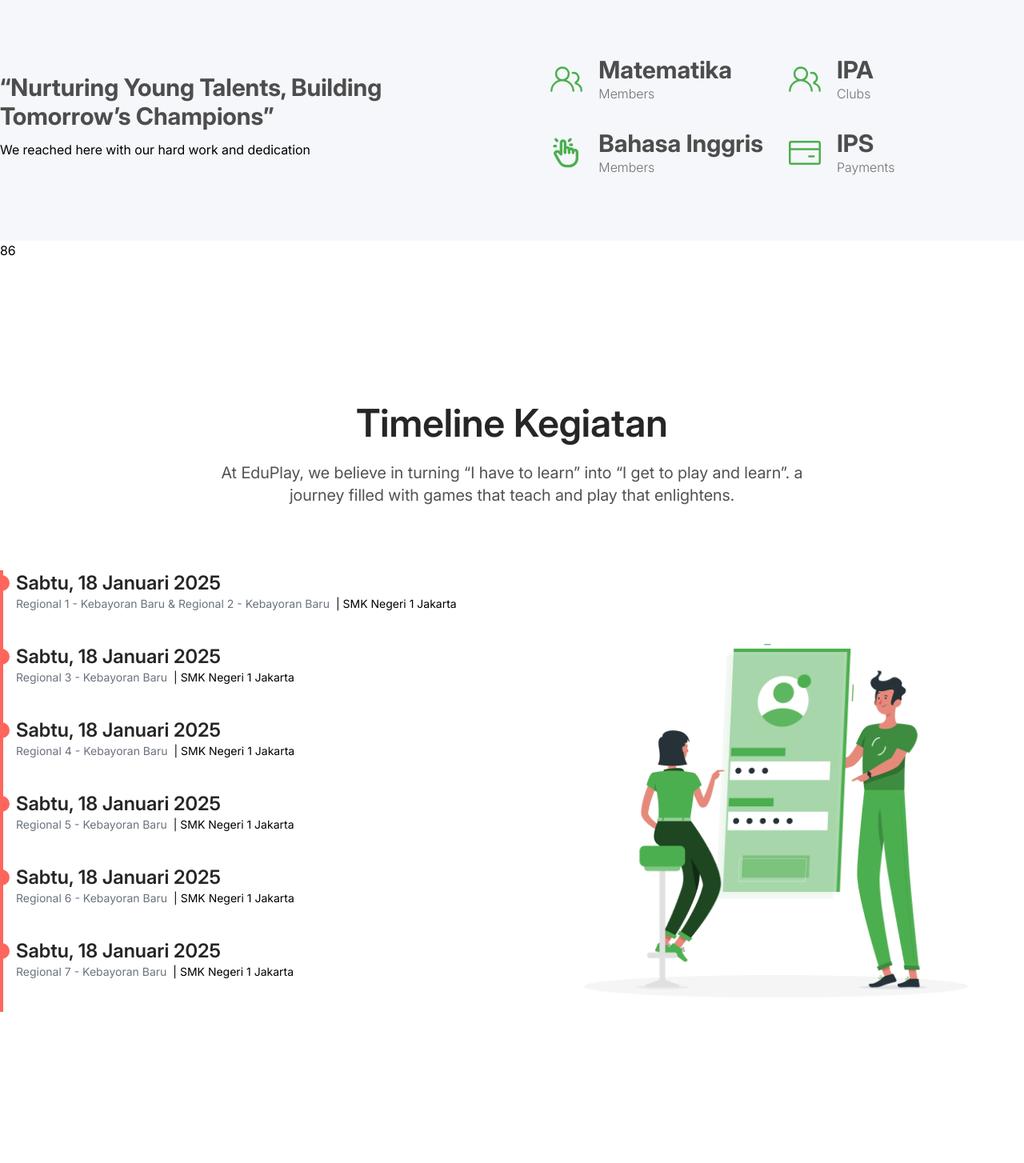
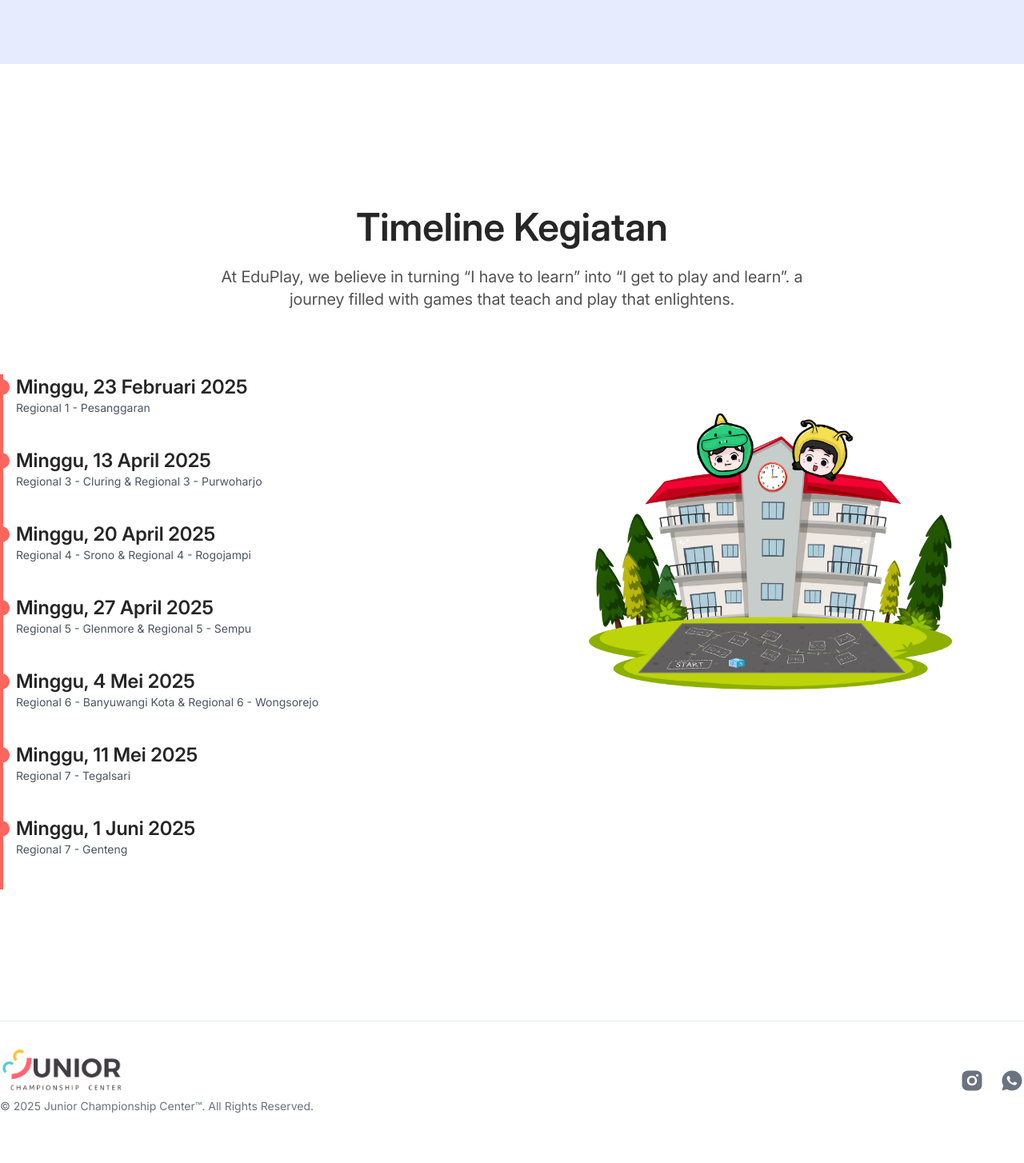
Before and after one commit to Firay24/JD-FiraYusiRukmana-jcc-frontend, a Next.js app: page / in a window 1280 px wide. Shown: the part 2496-3950 px from the top of the page at 80% size. Built offline with nearby package versions, Linux system fonts and the light colour scheme.

Commit message:
feat(landing): update landing page design
- Added new mascot and school images
- Updated footer design and content
- Improved main section layout
- Updated features section content
- Redesigned timeline section

```diff
--- a/src/app/(landing)/_component/Footer/index.tsx
+++ b/src/app/(landing)/_component/Footer/index.tsx
@@ -1,27 +1,43 @@
 import Container from "@/components/base/Container";
 import React from "react";
+import { RiInstagramFill, RiWhatsappFill } from "react-icons/ri";
 
 const FooterLandingPage = () => {
   return (
-    <Container style={{ marginTop: "180px", marginBottom: "100px" }}>
-      <div className="flex w-full flex-col gap-2 border-t border-neutral-300 px-6 xl:px-0">
-        <div className="flex flex-col items-center justify-between md:flex-row md:items-end">
-          <div className="flex flex-row gap-2 pt-10 md:flex-row">
-            <a href="/privacy-policy" className="hover:underline">
-              Privacy Policy
-            </a>
-            <a href="/terms-conditions" className="hover:underline">
-              Terms & Conditions
-            </a>
-            <a href="/support" className="hover:underline">
-              Support
-            </a>
-          </div>
-          <div className="mt-4 md:mt-0">
-            <p className="text-center md:text-left">© Copyright 2024, All Rights Reserved</p>
+    <Container style={{ marginTop: "100px", marginBottom: "20px" }}>
+      <footer>
+        <div className="mx-auto w-full max-w-screen-xl lg:py-8">
+          <hr className="my-6 border-gray-200 dark:border-gray-700 sm:mx-auto lg:my-8" />
+          <div className="sm:flex sm:items-center sm:justify-between">
+            <div className="grid grid-cols-1 gap-2">
+              <div className="flex justify-start">
+                <div className="mb-6 md:mb-0">
+                  <a href="#" className="flex items-center">
+                    <img src="/img/logo.png" className="me-3 h-14" alt="FlowBite Logo" />
+                  </a>
+                </div>
+              </div>
+              <span className="text-sm text-gray-500 dark:text-gray-400 sm:text-center">
+                © 2025{" "}
+                <a href="https://flowbite.com/" className="hover:underline">
+                  Junior Championship Center™
+                </a>
+                . All Rights Reserved.
+              </span>
+            </div>
+            <div className="mt-4 flex text-3xl sm:mt-0 sm:justify-center">
+              <a href="https://www.instagram.com/jrchampionship.id/" className="text-gray-500 hover:text-gray-900">
+                <RiInstagramFill />
+                <span className="sr-only">Instagram</span>
+              </a>
+              <a href="wa.me/6285231796284" className="ms-5 text-gray-500 hover:text-gray-900">
+                <RiWhatsappFill />
+                <span className="sr-only">Whatsapp</span>
+              </a>
+            </div>
           </div>
         </div>
-      </div>
+      </footer>
     </Container>
   );
 };
--- a/src/app/(landing)/_component/Main/index.tsx
+++ b/src/app/(landing)/_component/Main/index.tsx
@@ -2,13 +2,15 @@ import Container from "@/components/base/Container";
 import React from "react";
 import timeLine from "@/data/timeline";
 
-import mockup from "@public/mockup.png";
-import timeLineImage from "@public/design-time-line.png";
+import maskot from "@public/maskot.png";
+import schoolImg from "@public/school.png";
 
 import { HiOutlineUserGroup } from "react-icons/hi2";
-import { GoCreditCard, GoPeople } from "react-icons/go";
-import { TbHandClick } from "react-icons/tb";
 import Image from "next/image";
+import { BiMath } from "react-icons/bi";
+import { FaTree } from "react-icons/fa";
+import { IoLanguage } from "react-icons/io5";
+import { MdGroups2, MdMyLocation } from "react-icons/md";
 
 interface MainLandingProps {
   convertEpochToDate: (epoch: number) => string;
@@ -90,9 +92,9 @@ const MainLandingPage = ({ convertEpochToDate }: MainLandingProps) => {
           {/* Daftar Fitur Unggulan */}
           <div className="flex flex-col gap-6 md:w-1/2">
             <h3 className="text-3xl font-bold text-neutral-800 md:text-3xl">Fitur Unggulan</h3>
-            <p className="text-sm text-gray-600">Discover the magic of EduPlay in just a few simple steps! Download the app and unlock a world where learning meets play. All designed to captivate young minds and make education an exciting journey.</p>
+            <p className="text-sm text-gray-600">Kami menghadirkan teknologi canggih dengan layanan yang berorientasi pada kepuasan pelanggan. Setiap fitur dirancang untuk memberikan pengalaman terbaik, memastikan kemudahan, kecepatan, dan keamanan dalam setiap penggunaan.</p>
             <ul className="flex flex-col gap-4">
-              {["Tracking skor perkembangan anak", "Transparansi nilai", "Sistem koreksi otomatis menggunakan scan LJK", "Rangkaian lomba", "Analisis statistik performa anak", "Pembahasan soal"].map((feature, index) => (
+              {["Soal berstandar OSN (Olimpiade Sains Nasional) dan HOTS (Higher Order Thinking Skills)", "Soal dirancang khusus untuk TK, SD dan SMP sesuai tingkat kesulitan", "Sistem scan LJK memastikan penilaian cepat dan akurat", "Hasil nilai dan LJK yang dapat diakses di via website", "Pembahasan soal di akhir batch", "Hadiah dan doorprize menarik"].map((feature, index) => (
                 <li key={index} className="flex items-center gap-4">
                   <div className="flex h-9 w-9 items-center justify-center rounded-full bg-red-500 font-bold text-white">{index + 1}</div>
                   <span className="text-sm font-semibold text-gray-700">{feature}</span>
@@ -103,18 +105,18 @@ const MainLandingPage = ({ convertEpochToDate }: MainLandingProps) => {
 
           {/* Mockup Fitur Unggulan */}
           <div className="flex items-center justify-center md:w-1/2">
-            <Image src={mockup} alt="Mockup Fitur Unggulan" width={400} height={800} className="rounded-lg" />
+            <Image src={maskot} alt="maskot Fitur Unggulan" width={400} height={800} className="rounded-lg" />
           </div>
         </div>
       </Container>
       {/* Caption Section */}
-      <div className="mt-48 bg-[#F5F7FA] py-20">
+      <div className="mt-48 bg-[#E6EBFE] py-20">
         <Container style={{ marginTop: "0px" }}>
           <div className="mx-10 flex flex-col items-center justify-between gap-10 text-black md:mx-5 md:flex-row xl:mx-0">
             {/* Section Kiri */}
             <div className="flex flex-col justify-center gap-3 md:w-1/2">
               <h2 className="text-center text-3xl font-bold text-[#4D4D4D] md:text-start">“Nurturing Young Talents, Building Tomorrow’s Champions”</h2>
-              <p className="text-center lg:text-start">We reached here with our hard work and dedication</p>
+              <p className="text-center lg:text-start">Memupuk Bakat Muda, Membangun Juara Masa Depan</p>
             </div>
 
             {/* Section Kanan */}
@@ -122,34 +124,34 @@ const MainLandingPage = ({ convertEpochToDate }: MainLandingProps) => {
               <div className="grid grid-cols-1 gap-8 sm:grid-cols-1 md:grid-cols-1 lg:grid-cols-2">
                 {/* item 1 */}
                 <div className="flex flex-col items-center gap-5 md:flex-row lg:justify-start">
-                  <GoPeople color="#4CAF4F" size={40} />
+                  <BiMath color="#4CAF4F" size={40} />
                   <div className="flex flex-col items-center md:items-start">
                     <h2 className="text-3xl font-bold text-[#4D4D4D]">Matematika</h2>
-                    <p className="font-light text-[#717171]">Members</p>
+                    {/* <p className="font-light text-[#717171]">Members</p> */}
                   </div>
                 </div>
                 {/* item 2 */}
                 <div className="flex flex-col items-center gap-5 md:flex-row lg:justify-start">
-                  <GoPeople color="#4CAF4F" size={40} />
+                  <FaTree color="#4CAF4F" size={40} />
                   <div className="flex flex-col items-center md:items-start">
                     <h2 className="text-3xl font-bold text-[#4D4D4D]">IPA</h2>
-                    <p className="font-light text-[#717171]">Clubs</p>
+                    {/* <p className="font-light text-[#717171]">Clubs</p> */}
                   </div>
                 </div>
                 {/* item 3 */}
                 <div className="flex flex-col items-center gap-5 md:flex-row lg:justify-start">
-                  <TbHandClick fontVariant={"Bold"} color="#4CAF4F" size={40} />
+                  <IoLanguage fontVariant={"Bold"} color="#4CAF4F" size={40} />
                   <div className="flex flex-col items-center md:items-start">
                     <h2 className="text-3xl font-bold text-[#4D4D4D]">Bahasa Inggris</h2>
-                    <p className="font-light text-[#717171]">Members</p>
+                    {/* <p className="font-light text-[#717171]">Members</p> */}
                   </div>
                 </div>
                 {/* item 4 */}
                 <div className="flex flex-col items-center gap-5 md:flex-row lg:justify-start">
-                  <GoCreditCard color="#4CAF4F" size={40} />
+                  <MdGroups2 color="#4CAF4F" size={40} />
                   <div className="flex flex-col items-center md:items-start">
                     <h2 className="text-3xl font-bold text-[#4D4D4D]">IPS</h2>
-                    <p className="font-light text-[#717171]">Payments</p>
+                    {/* <p className="font-light text-[#717171]">Payments</p> */}
                   </div>
                 </div>
               </div>
@@ -157,7 +159,7 @@ const MainLandingPage = ({ convertEpochToDate }: MainLandingProps) => {
           </div>
         </Container>
       </div>
-      {/* Section Timeline Kegiatan */}86
+      {/* Section Timeline Kegiatan */}
       <Container style={{ marginTop: "180px" }}>
         <div className="flex flex-col items-center justify-center gap-2">
           <h2 className="text-3xl font-semibold text-neutral-800 md:text-5xl">Timeline Kegiatan</h2>
@@ -178,9 +180,8 @@ const MainLandingPage = ({ convertEpochToDate }: MainLandingProps) => {
                   <li key={index} className="mb-10 ms-4">
                     <div className="absolute -start-3 mt-1.5 h-5 w-5 rounded-full border-2 border-[#FE655D] bg-[#FE655D]"></div>
                     <h2 className="text-2xl font-semibold text-neutral-800">{convertEpochToDate(it.date)}</h2>
-                    <div className="flex flex-row gap-0">
-                      <p className="text-sm font-normal text-gray-500">{regionalText}</p>
-                      <p className="ms-2 text-sm font-normal text-black">{`| ${it.nama_sekolah}`}</p>
+                    <div className="flex items-center gap-1 text-gray-600">
+                      <p className="text-sm font-normal">{regionalText}</p>
                     </div>
                   </li>
                 );
@@ -190,7 +191,7 @@ const MainLandingPage = ({ convertEpochToDate }: MainLandingProps) => {
 
           {/* Design */}
           <div className="flex items-center justify-center md:w-1/2">
-            <Image src={timeLineImage} alt="Mockup Fitur Unggulan" width={800} height={1600} className="rounded-lg" />
+            <Image src={schoolImg} alt="image timeline" width={800} height={1600} className="rounded-lg" />
           </div>
         </div>
       </Container>
--- a/src/data/timeline.ts
+++ b/src/data/timeline.ts
@@ -3,7 +3,7 @@ import { TTimeLine } from "@/app/(landing)/type";
 const timeLine: TTimeLine[] = [
   {
     id: 1,
-    date: 1737228660,
+    date: 1740268800,
     nama_sekolah: "SMK Negeri 1 Jakarta",
     regionals: [
       {
@@ -11,16 +11,7 @@ const timeLine: TTimeLine[] = [
         address: {
           kota: "Jakarta",
           provinsi: "DKI Jakarta",
-          kecamatan: "Kebayoran Baru",
-          desa: "Kebayoran Baru",
-        },
-      },
-      {
-        regional: 2,
-        address: {
-          kota: "Jakarta",
-          provinsi: "DKI Jakarta",
-          kecamatan: "Kebayoran Baru",
+          kecamatan: "Pesanggaran",
           desa: "Kebayoran Baru",
         },
       },
@@ -28,7 +19,7 @@ const timeLine: TTimeLine[] = [
   },
   {
     id: 2,
-    date: 1737228660,
+    date: 1744502400,
     nama_sekolah: "SMK Negeri 1 Jakarta",
     regionals: [
       {
@@ -36,7 +27,16 @@ const timeLine: TTimeLine[] = [
         address: {
           kota: "Jakarta",
           provinsi: "DKI Jakarta",
-          kecamatan: "Kebayoran Baru",
+          kecamatan: "Cluring",
+          desa: "Kebayoran Baru",
+        },
+      },
+      {
+        regional: 3,
+        address: {
+          kota: "Jakarta",
+          provinsi: "DKI Jakarta",
+          kecamatan: "Purwoharjo",
           desa: "Kebayoran Baru",
         },
       },
@@ -44,7 +44,7 @@ const timeLine: TTimeLine[] = [
   },
   {
     id: 3,
-    date: 1737228660,
+    date: 1745107200,
     nama_sekolah: "SMK Negeri 1 Jakarta",
     regionals: [
       {
@@ -52,7 +52,16 @@ const timeLine: TTimeLine[] = [
         address: {
           kota: "Jakarta",
           provinsi: "DKI Jakarta",
-          kecamatan: "Kebayoran Baru",
+          kecamatan: "Srono",
+          desa: "Kebayoran Baru",
+        },
+      },
+      {
+        regional: 4,
+        address: {
+          kota: "Jakarta",
+          provinsi: "DKI Jakarta",
+          kecamatan: "Rogojampi",
           desa: "Kebayoran Baru",
         },
       },
@@ -60,7 +69,7 @@ const timeLine: TTimeLine[] = [
   },
   {
     id: 4,
-    date: 1737228660,
+    date: 1745712000,
     nama_sekolah: "SMK Negeri 1 Jakarta",
     regionals: [
       {
@@ -68,7 +77,16 @@ const timeLine: TTimeLine[] = [
         address: {
           kota: "Jakarta",
           provinsi: "DKI Jakarta",
-          kecamatan: "Kebayoran Baru",
+          kecamatan: "Glenmore",
+          desa: "Kebayoran Baru",
+        },
+      },
+      {
+        regional: 5,
+        address: {
+          kota: "Jakarta",
+          provinsi: "DKI Jakarta",
+          kecamatan: "Sempu",
           desa: "Kebayoran Baru",
         },
       },
@@ -76,7 +94,7 @@ const timeLine: TTimeLine[] = [
   },
   {
     id: 5,
-    date: 1737228660,
+    date: 1746316800,
     nama_sekolah: "SMK Negeri 1 Jakarta",
     regionals: [
       {
@@ -84,7 +102,16 @@ const timeLine: TTimeLine[] = [
         address: {
           kota: "Jakarta",
           provinsi: "DKI Jakarta",
-          kecamatan: "Kebayoran Baru",
+          kecamatan: "Banyuwangi Kota",
+          desa: "Kebayoran Baru",
+        },
+      },
+      {
+        regional: 6,
+        address: {
+          kota: "Jakarta",
+          provinsi: "DKI Jakarta",
+          kecamatan: "Wongsorejo",
           desa: "Kebayoran Baru",
         },
       },
@@ -92,7 +119,7 @@ const timeLine: TTimeLine[] = [
   },
   {
     id: 6,
-    date: 1737228660,
+    date: 1746921600,
     nama_sekolah: "SMK Negeri 1 Jakarta",
     regionals: [
       {
@@ -100,7 +127,23 @@ const timeLine: TTimeLine[] = [
         address: {
           kota: "Jakarta",
           provinsi: "DKI Jakarta",
-          kecamatan: "Kebayoran Baru",
+          kecamatan: "Tegalsari",
+          desa: "Kebayoran Baru",
+        },
+      },
+    ],
+  },
+  {
+    id: 7,
+    date: 1748736000,
+    nama_sekolah: "SMK Negeri 1 Jakarta",
+    regionals: [
+      {
+        regional: 7,
+        address: {
+          kota: "Jakarta",
+          provinsi: "DKI Jakarta",
+          kecamatan: "Genteng",
           desa: "Kebayoran Baru",
         },
       },
```
Also changed, not shown: public/maskot.png (added), public/school.png (added).
